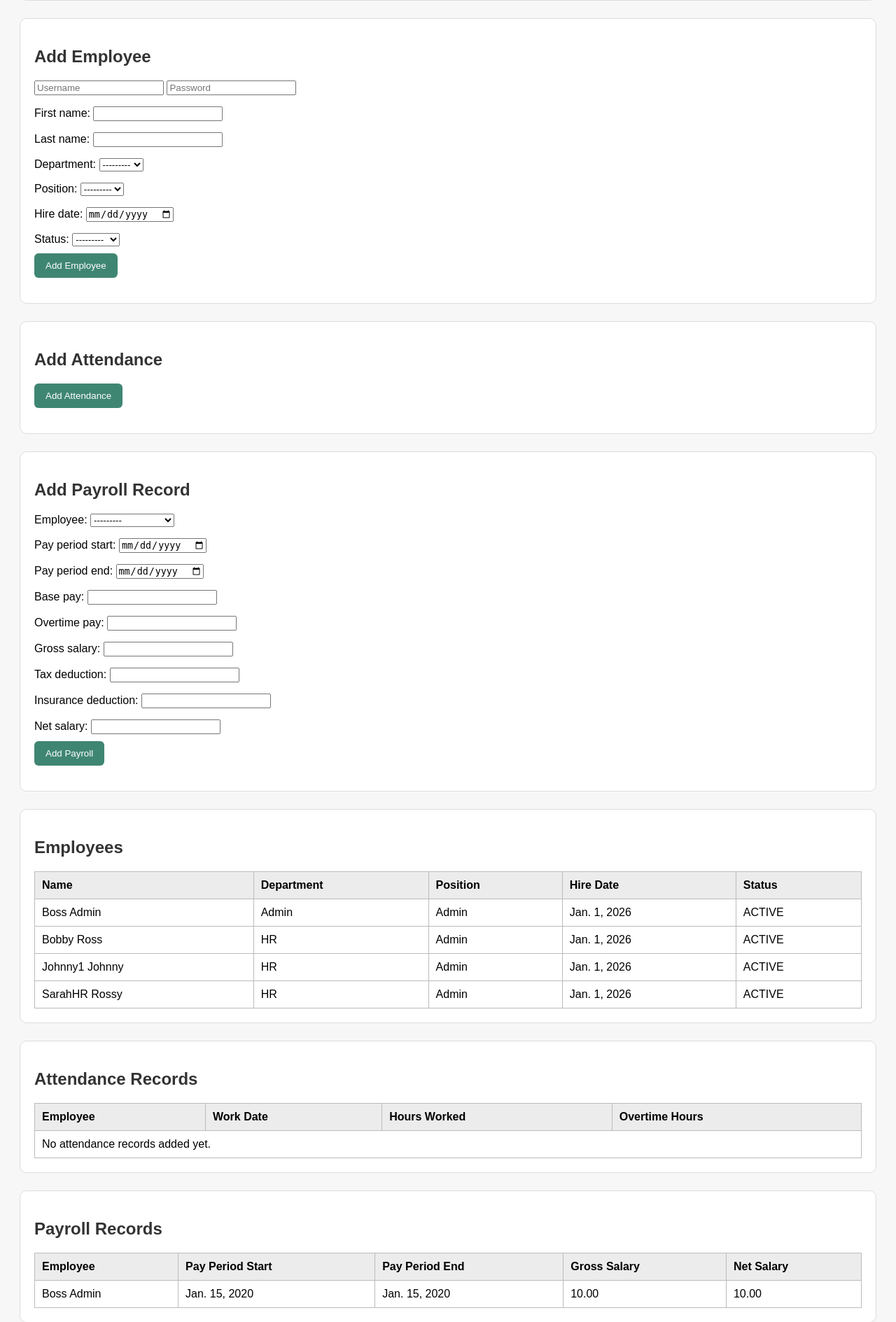
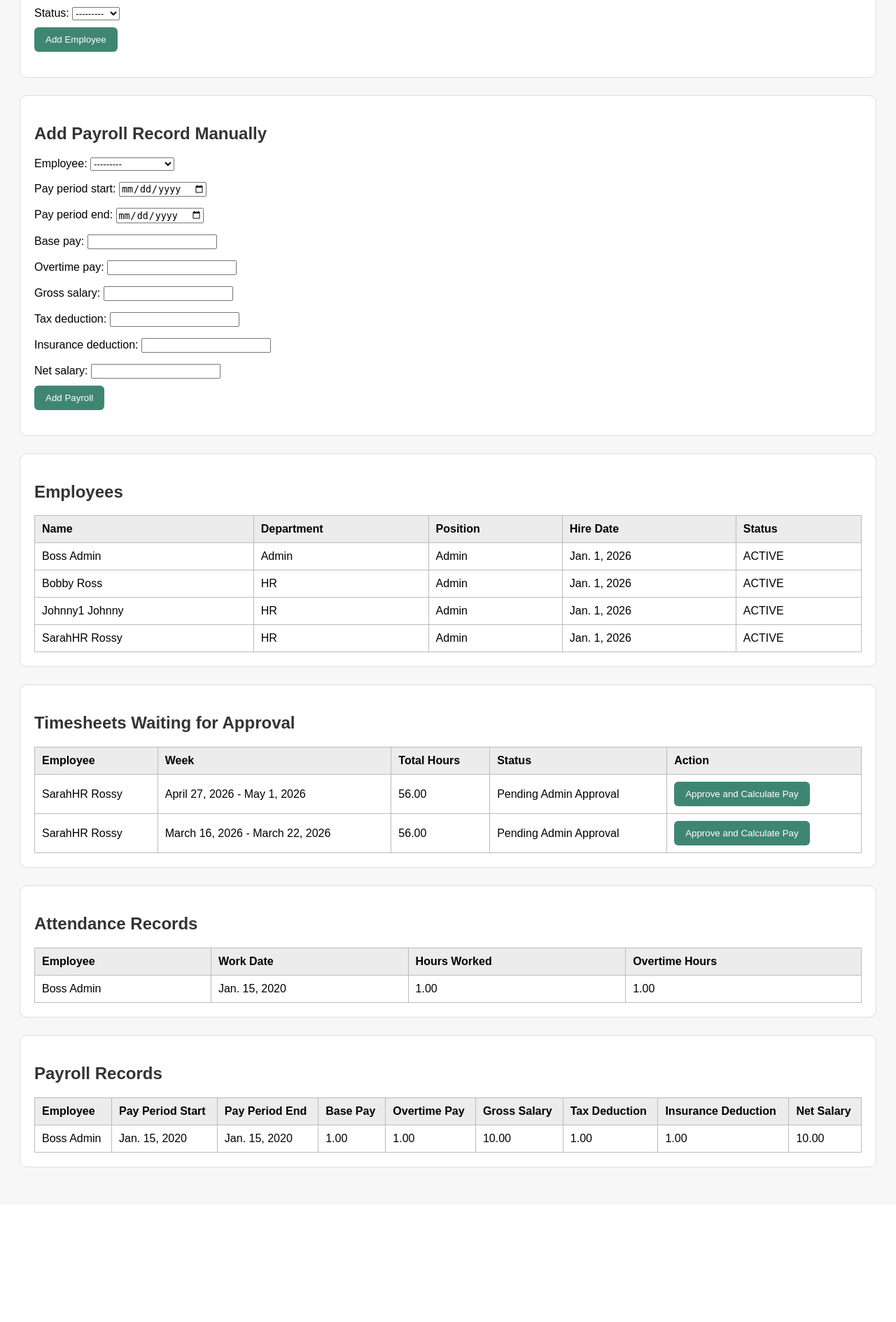
Before and after one commit to fsergent5/payroll-management-system, a Django app: page /employer/ in a window 1280 px wide. Shown: the part 979-2868 px from the top of the page at 70% size. After the commit the page ends 2647 px from the top, so only its background shows below. Run offline with Django 5.2, Linux system fonts and the light colour scheme; a user stored in the database is signed in; data comes from the database, SQL or seed files in the repository; tables that the repository leaves empty hold one stand-in row (values such as "Sample post"); parts of the project's set-up code (start-up, migrations or seed data) failed here and were passed over.

Commit message:
added payroll approval and timesheet calculations

```diff
--- a/payroll/templates/payroll/employer_dashboard.html
+++ b/payroll/templates/payroll/employer_dashboard.html
@@ -1,96 +1,4 @@
 <!DOCTYPE >
-<html>
-<head>
-    <title>Employer Dashboard</title>
-    <style>
-        body {
-            font-family: Arial, sans-serif;
-            padding: 20px;
-        }
-
-        h1 {
-            margin-bottom: 20px;
-        }
-
-        .card {
-            display: inline-block;
-            border: 1px solid #ccc;
-            padding: 15px;
-            margin-right: 10px;
-            margin-bottom: 20px;
-            border-radius: 8px;
-            min-width: 180px;
-        }
-
-        table {
-            width: 100%;
-            border-collapse: collapse;
-            margin-top: 20px;
-        }
-
-        table, th, td {
-            border: 1px solid #999;
-        }
-
-        th, td {
-            padding: 10px;
-            text-align: left;
-        }
-
-        th {
-            background-color: #f2f2f2;
-        }
-    </style>
-</head>
-<body>
-
-    <h1>Employer Dashboard</h1>
-
-    <div class="card">
-        <strong>Total Employees:</strong><br>
-        {{ total_employees }}
-    </div>
-
-    <div class="card">
-        <strong>Total Departments:</strong><br>
-        {{ total_departments }}
-    </div>
-
-    <div class="card">
-        <strong>Active Employees:</strong><br>
-        {{ active_employees }}
-    </div>
-
-    <h2>Employee List</h2>
-
-    <table>
-        <tr>
-            <th>First Name</th>
-            <th>Last Name</th>
-            <th>Department</th>
-            <th>Position</th>
-            <th>Hire Date</th>
-            <th>Status</th>
-        </tr>
-
-        {% for employee in employees %}
-        <tr>
-            <td>{{ employee.first_name }}</td>
-            <td>{{ employee.last_name }}</td>
-            <td>{{ employee.department.department_name }}</td>
-            <td>{{ employee.position.position_title }}</td>
-            <td>{{ employee.hire_date }}</td>
-            <td>{{ employee.status }}</td>
-        </tr>
-        {% empty %}
-        <tr>
-            <td colspan="6">No employees found.</td>
-        </tr>
-        {% endfor %}
-    </table>
-
-</body>
-<!DOCTYPE html>
 <html>
 <head>
     <title>Employer Dashboard</title>
@@ -103,6 +11,17 @@
 
         h1, h2 {
             color: #333;
+        }
+
+        .card {
+            display: inline-block;
+            border: 1px solid #ccc;
+            padding: 15px;
+            margin-right: 10px;
+            margin-bottom: 20px;
+            border-radius: 8px;
+            min-width: 180px;
+            background: white;
         }
 
         .section {
@@ -155,6 +74,27 @@
 
     <h1>Employer Dashboard</h1>
 
+    <div class="card">
+        <strong>Total Employees:</strong><br>
+        {{ total_employees }}
+    </div>
+
+    <div class="card">
+        <strong>Total Departments:</strong><br>
+        {{ total_departments }}
+    </div>
+
+    <div class="card">
+        <strong>Active Employees:</strong><br>
+        {{ active_employees }}
+    </div>
+
+    {% if error %}
+        <div class="section">
+            <strong>Error:</strong> {{ error }}
+        </div>
+    {% endif %}
+
     <div class="section">
         <h2>Add Department</h2>
         <form method="POST">
@@ -188,17 +128,7 @@
     </div>
 
     <div class="section">
-        <h2>Add Attendance</h2>
-        <form method="POST">
-            {% csrf_token %}
-            <input type="hidden" name="form_type" value="attendance">
-            {{ attendance_form.as_p }}
-            <button type="submit">Add Attendance</button>
-        </form>
-    </div>
-
-    <div class="section">
-        <h2>Add Payroll Record</h2>
+        <h2>Add Payroll Record Manually</h2>
         <form method="POST">
             {% csrf_token %}
             <input type="hidden" name="form_type" value="payroll">
@@ -228,6 +158,46 @@
             {% empty %}
             <tr>
                 <td colspan="5">No employees added yet.</td>
+            </tr>
+            {% endfor %}
+        </table>
+    </div>
+
+    <div class="section">
+        <h2>Timesheets Waiting for Approval</h2>
+        <table>
+            <tr>
+                <th>Employee</th>
+                <th>Week</th>
+                <th>Total Hours</th>
+                <th>Status</th>
+                <th>Action</th>
+            </tr>
+            {% for t in timesheet_records %}
+            <tr>
+                <td>{{ t.employee.first_name }} {{ t.employee.last_name }}</td>
+                <td>{{ t.week_start }} - {{ t.week_end }}</td>
+                <td>{{ t.total_hours }}</td>
+                <td>
+                    {% if t.approved %}
+                        Approved - Payroll Created
+                    {% else %}
+                        Pending Admin Approval
+                    {% endif %}
+                </td>
+                <td>
+                    {% if not t.approved %}
+                        <a href="{% url 'approve_timesheet' t.id %}">
+                            <button type="button">Approve and Calculate Pay</button>
+                        </a>
+                    {% else %}
+                        Complete
+                    {% endif %}
+                </td>
+            </tr>
+            {% empty %}
+            <tr>
+                <td colspan="5">No timesheets submitted yet.</td>
             </tr>
             {% endfor %}
         </table>
@@ -264,7 +234,11 @@
                 <th>Employee</th>
                 <th>Pay Period Start</th>
                 <th>Pay Period End</th>
+                <th>Base Pay</th>
+                <th>Overtime Pay</th>
                 <th>Gross Salary</th>
+                <th>Tax Deduction</th>
+                <th>Insurance Deduction</th>
                 <th>Net Salary</th>
             </tr>
             {% for record in payroll_records %}
@@ -272,12 +246,16 @@
                 <td>{{ record.employee.first_name }} {{ record.employee.last_name }}</td>
                 <td>{{ record.pay_period_start }}</td>
                 <td>{{ record.pay_period_end }}</td>
+                <td>{{ record.base_pay }}</td>
+                <td>{{ record.overtime_pay }}</td>
                 <td>{{ record.gross_salary }}</td>
+                <td>{{ record.tax_deduction }}</td>
+                <td>{{ record.insurance_deduction }}</td>
                 <td>{{ record.net_salary }}</td>
             </tr>
             {% empty %}
             <tr>
-                <td colspan="5">No payroll records added yet.</td>
+                <td colspan="9">No payroll records added yet.</td>
             </tr>
             {% endfor %}
         </table>
@@ -285,4 +263,3 @@
 
 </body>
 </html>
-</html>
--- a/payroll/views.py
+++ b/payroll/views.py
@@ -1,10 +1,13 @@
-from django.shortcuts import render, redirect
-from .models import Employee, Department, Position, Payroll, Timesheet
-from .forms import DepartmentForm, PositionForm, EmployeeForm, PayrollForm,TimesheetForm
+from decimal import Decimal
+
+from django.shortcuts import render, redirect, get_object_or_404
 from django.contrib.auth import authenticate, login
 from django.contrib.auth.models import User
 from django.contrib.auth.decorators import login_required
 from django.db import transaction
+
+from .models import Employee, Department, Position, Payroll, Timesheet, Attendance
+from .forms import DepartmentForm, PositionForm, EmployeeForm, PayrollForm, TimesheetForm, AttendanceForm
 
 
 # -------------------------
@@ -30,10 +33,11 @@ def login_view(request):
                 'error': 'Employee profile not properly set up'
             })
 
-        #   if employee.department.department_id.strip().upper() != department_key.strip().upper():
-        #       return render(request, 'payroll/login.html', {
-        #           'error': 'Invalid department key'
-        #       })
+        # Department key check. It is active so the login matches the project requirement.
+        if employee.department.department_id.strip().upper() != department_key.strip().upper():
+            return render(request, 'payroll/login.html', {
+                'error': 'Invalid department key'
+            })
 
         login(request, user)
 
@@ -58,26 +62,24 @@ def employee_portal(request):
             'error': 'No employee profile linked to this user'
         })
 
-    #if request.method == 'POST':
-    #    form_type = request.POST.get('form_type')
-
-    # ---------------- Attendance (Employee ONLY)
     if request.method == "POST":
-        #print("POST HIT:", request.POST)
         form = TimesheetForm(request.POST)
         if form.is_valid():
-             timesheet = form.save(commit=False)
-             timesheet.employee = employee
-             timesheet.save()
-             return redirect('employee_portal')
+            timesheet = form.save(commit=False)
+            timesheet.employee = employee
+            timesheet.approved = False
+            timesheet.save()
+            return redirect('employee_portal')
 
-    timesheets = Timesheet.objects.filter(employee=employee)
-    payroll_records = Payroll.objects.filter(employee=employee)
+    timesheets = Timesheet.objects.filter(employee=employee).order_by('-week_start')
+    payroll_records = Payroll.objects.filter(employee=employee).order_by('-pay_period_start')
+    attendance_records = Attendance.objects.filter(employee=employee).order_by('-work_date')
 
     return render(request, 'payroll/employee_portal.html', {
         'employee': employee,
         'payroll_records': payroll_records,
         'timesheets': timesheets,
+        'attendance_records': attendance_records,
     })
 
 
@@ -96,12 +98,14 @@ def timesheet_portal(request):
         if form.is_valid():
             timesheet = form.save(commit=False)
             timesheet.employee = employee
+            timesheet.approved = False
             timesheet.save()
-
-        return redirect('employee_portal')
+            return redirect('employee_portal')
+    else:
+        form = TimesheetForm()
 
     return render(request, 'payroll/timesheet_portal.html', {
-        'form': TimesheetForm(),
+        'form': form,
     })
 
 
@@ -113,7 +117,7 @@ def employer_dashboard(request):
 
     employee = Employee.objects.filter(user=request.user).first()
 
-    #  restrict access to admin only
+    # restrict access to admin only
     if not employee or not employee.department or employee.department.department_name.lower() != "admin":
         return redirect('employee_portal')
 
@@ -162,9 +166,9 @@ def employer_dashboard(request):
                     password=password
                 )
 
-                employee = employee_form.save(commit=False)
-                employee.user = user
-                employee.save()
+                new_employee = employee_form.save(commit=False)
+                new_employee.user = user
+                new_employee.save()
 
             return redirect('employer_dashboard')
 
@@ -186,11 +190,63 @@ def employer_dashboard(request):
         'employee_form': EmployeeForm(prefix='employee'),
         'timesheet_form': TimesheetForm(),
         'payroll_form': PayrollForm(prefix='payroll'),
+        'attendance_form': AttendanceForm(),
 
         # admin sees ALL
         'employees': Employee.objects.select_related('department', 'position').all(),
         'departments': Department.objects.all(),
         'positions': Position.objects.all(),
-        'timesheet_records': Timesheet.objects.select_related('employee').all(),
-        'payroll_records': Payroll.objects.select_related('employee').all(),
+        'attendance_records': Attendance.objects.select_related('employee').all(),
+        'timesheet_records': Timesheet.objects.select_related('employee', 'employee__position').order_by('-week_start'),
+        'payroll_records': Payroll.objects.select_related('employee').order_by('-pay_period_start'),
+        'total_employees': Employee.objects.count(),
+        'total_departments': Department.objects.count(),
+        'active_employees': Employee.objects.filter(status='ACTIVE').count(),
     })
+
+
+# -------------------------
+# APPROVE TIMESHEET AND CREATE PAYROLL
+# -------------------------
+@login_required
+def approve_timesheet(request, timesheet_id):
+    admin_employee = Employee.objects.filter(user=request.user).first()
+
+    if not admin_employee or not admin_employee.department or admin_employee.department.department_name.lower() != "admin":
+        return redirect('employee_portal')
+
+    timesheet = get_object_or_404(Timesheet, id=timesheet_id)
+
+    total_hours = timesheet.total_hours()
+    regular_hours = min(total_hours, Decimal('40.00'))
+    overtime_hours = max(total_hours - Decimal('40.00'), Decimal('0.00'))
+
+    # Annual salary is converted to an hourly rate using 2,080 work hours per year.
+    hourly_rate = timesheet.employee.position.base_salary / Decimal('2080.00')
+
+    base_pay = regular_hours * hourly_rate
+    overtime_pay = overtime_hours * hourly_rate * Decimal('1.50')
+    gross_salary = base_pay + overtime_pay
+
+    tax_deduction = gross_salary * Decimal('0.12')
+    insurance_deduction = Decimal('50.00')
+    net_salary = gross_salary - tax_deduction - insurance_deduction
+
+    Payroll.objects.update_or_create(
+        employee=timesheet.employee,
+        pay_period_start=timesheet.week_start,
+        pay_period_end=timesheet.week_end,
+        defaults={
+            'base_pay': base_pay,
+            'overtime_pay': overtime_pay,
+            'gross_salary': gross_salary,
+            'tax_deduction': tax_deduction,
+            'insurance_deduction': insurance_deduction,
+            'net_salary': net_salary,
+        }
+    )
+
+    timesheet.approved = True
+    timesheet.save()
+
+    return redirect('employer_dashboard')
--- a/payroll_system/urls.py
+++ b/payroll_system/urls.py
@@ -24,5 +24,6 @@ urlpatterns = [
         path('employee/', views.employee_portal, name='employee_portal'),
          path('login/', views.login_view, name='login'),
         path('timesheet/', views.timesheet_portal, name='timesheet_portal'),
+        path('approve-timesheet/<int:timesheet_id>/', views.approve_timesheet, name='approve_timesheet'),
 
     ]
```
Also changed, not shown: payroll/models.py (+15 -2 lines), payroll/templates/payroll/employee_portal.html (+30 -4 lines), payroll/migrations/0003_timesheet_approved.py (added).
